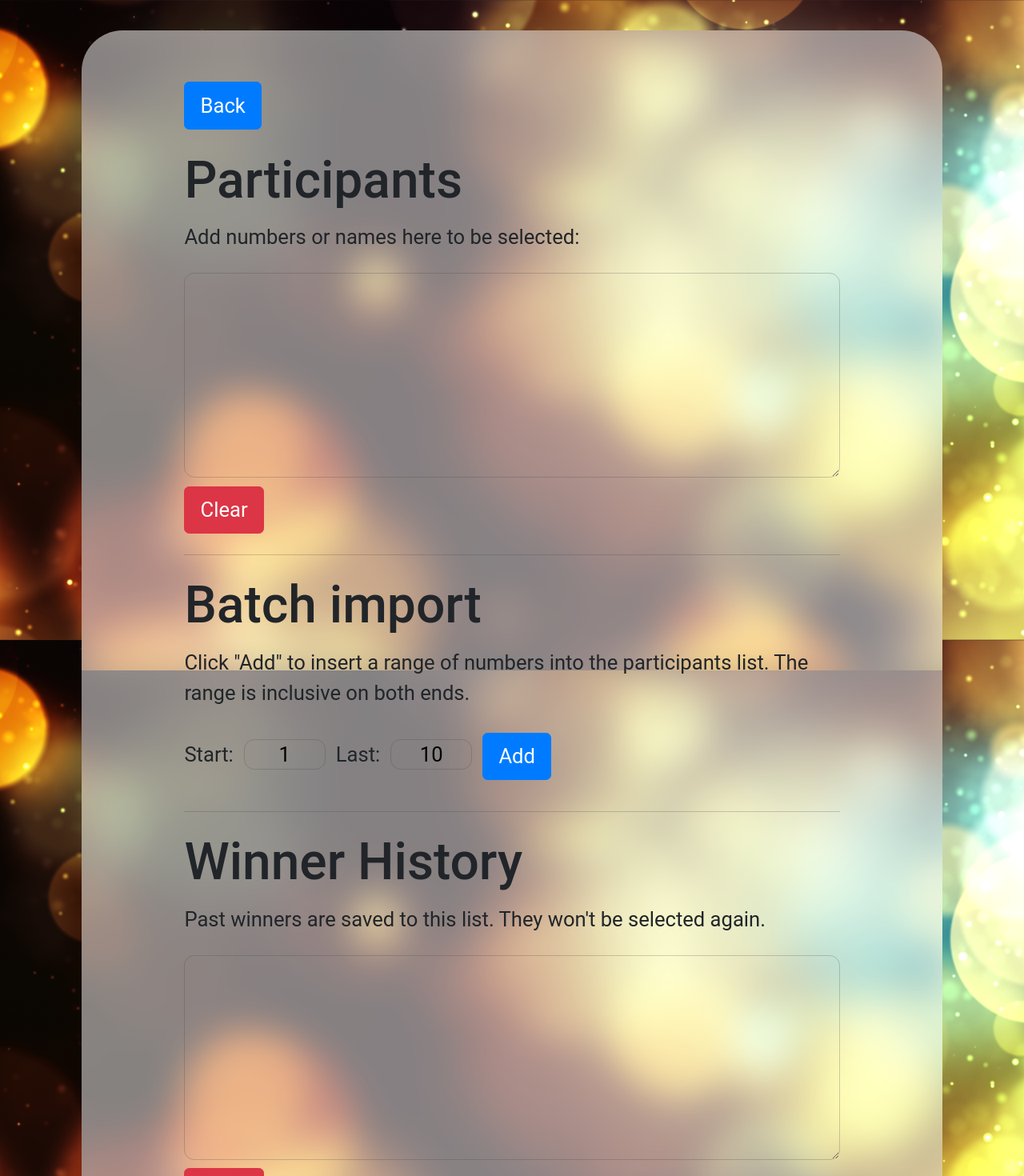
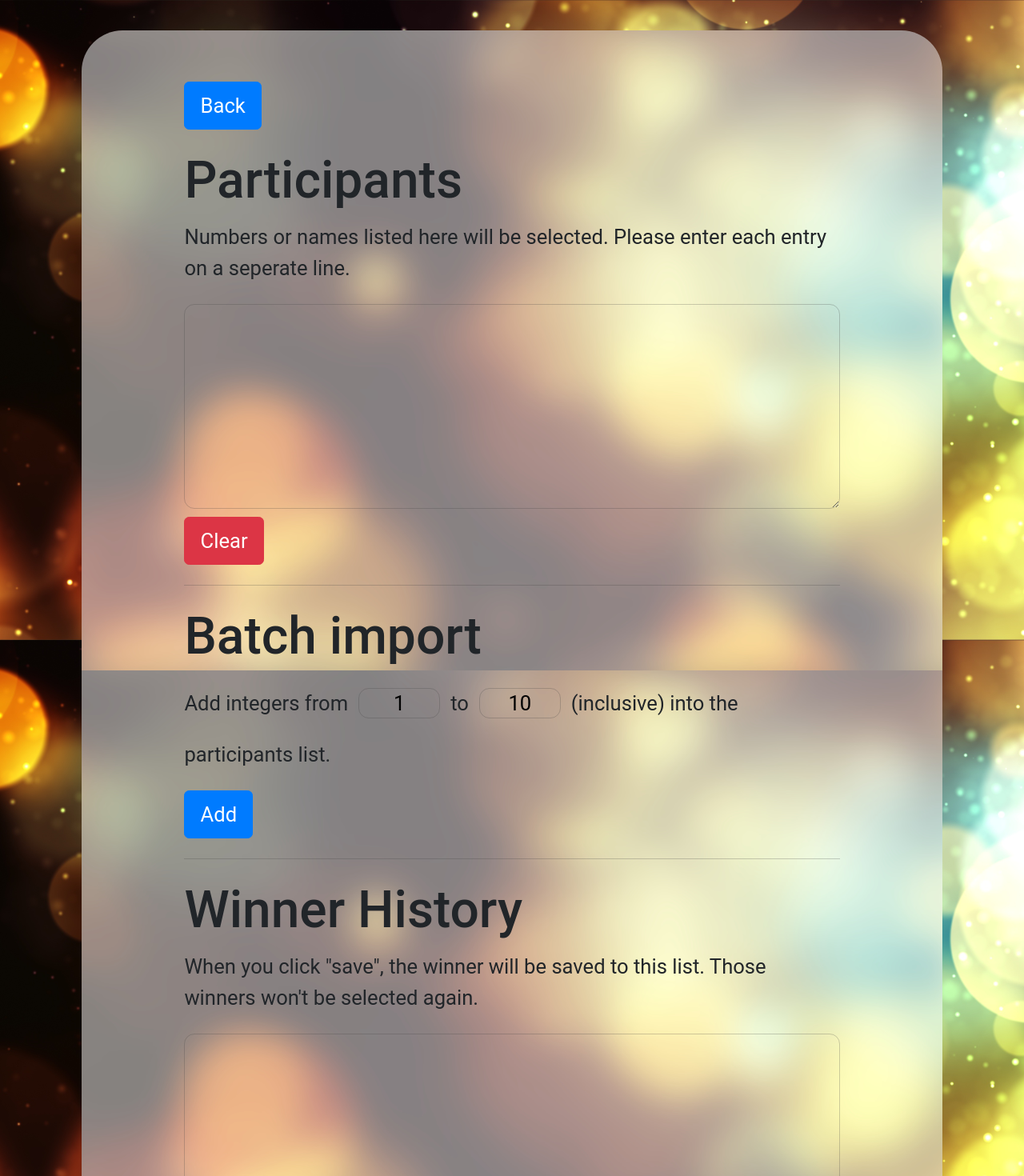
Before and after one commit to LouYu2015/react-lottery-machine, a React (Create React App) app: page /settings in a window 1280 px wide. Shown: the top 1470 px of the page at 80% size. Built offline with nearby package versions, Linux system fonts and the light colour scheme.

Commit message:
Improve wording on settings page

```diff
--- a/src/Settings/BatchAdd.js
+++ b/src/Settings/BatchAdd.js
@@ -28,28 +28,32 @@ class BatchAdd extends React.Component {
 	}
 
 	render = () => {
-		return (<form>
-			<label>
-				Start:
+		return (
+			<form>
+				<p>
+					Add integers from
 					<input
 						name="start"
 						type="number"
 						value={this.state.start}
 						onChange={this.onChange} />
-			</label>
 					<label>
-				Last:
+						to
 						<input
 							name="last"
 							type="number"
 							value={this.state.last}
 							onChange={this.onChange} />
 					</label>
+					(inclusive) into the participants list.
+				</p>
+				<p>
 					<button
 							className="btn btn-primary"
 							onClick={this.onSubmit}>
 						Add
 					</button>
+				</p>
 			</form>);
 	}
 }
--- a/src/Settings/Settings.js
+++ b/src/Settings/Settings.js
@@ -66,7 +66,10 @@ class Settings extends React.Component {
 
 		    {/* Participants list */}
         <h1>Participants</h1>
-        <p> Add numbers or names here to be selected:</p>
+        <p>
+          Numbers or names listed here will be selected.
+          Please enter each entry on a seperate line.
+        </p>
 				<p>
 					<textarea
 						name="participants"
@@ -84,10 +87,6 @@ class Settings extends React.Component {
 
 		    {/* Batch add */}
         <h1>Batch import</h1>
-        <p>
-          Click "Add" to insert a range of numbers into the participants list.
-          The range is inclusive on both ends.
-        </p>
 				<BatchAdd onAdd={this.onBatchAdd}/>
 
         <hr />
@@ -95,8 +94,8 @@ class Settings extends React.Component {
 	    	{/* Winner list */}
         <h1>Winner History</h1>
 				<p>
-          Past winners are saved to this list.
-          They won't be selected again.
+          When you click "save", the winner will be saved to this list.
+          Those winners won't be selected again.
         </p>
         <textarea
           name="winners"
```
Lines whose indentation alone changed are shown as unchanged.
